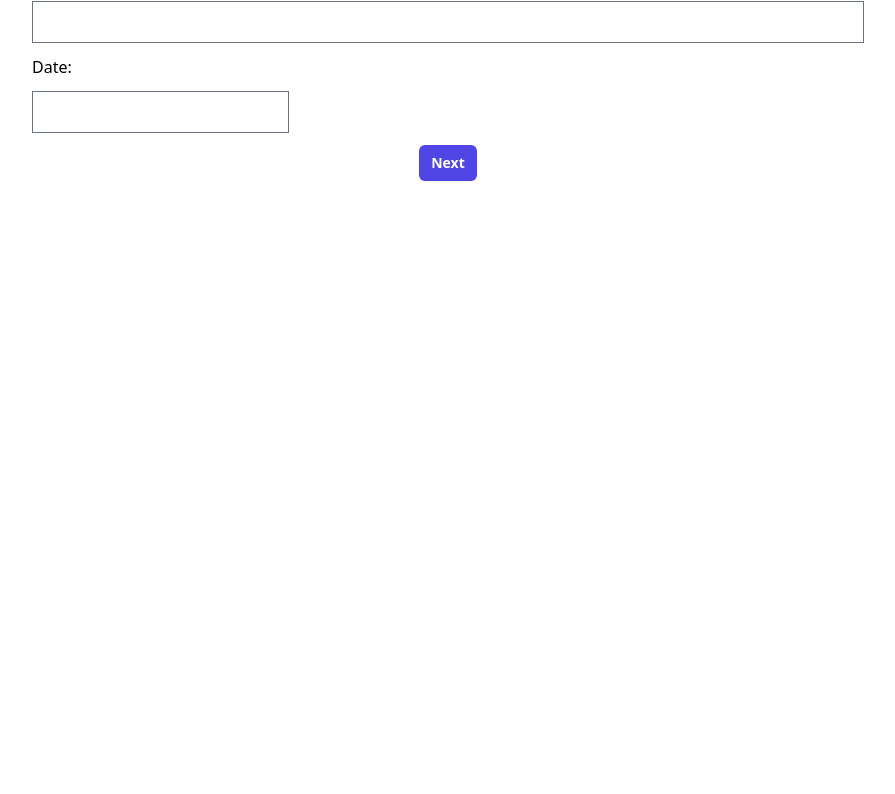
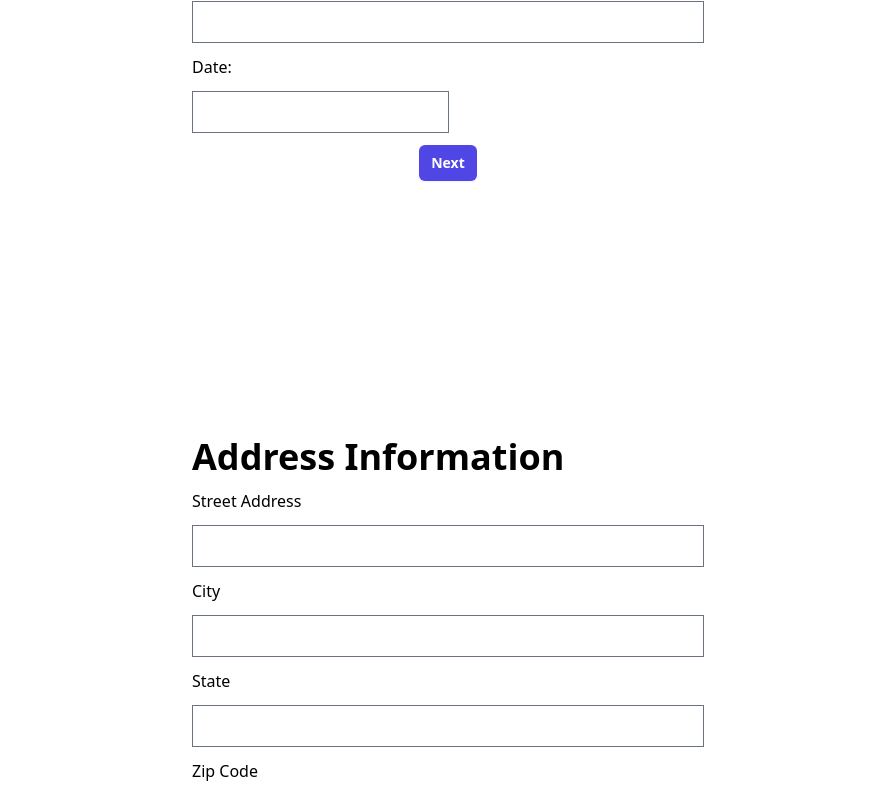
Before and after one commit to revou-fsse-3/module-4-IryIndriyanto, a React (Vite) app: page / in a window 1280 px wide. Shown: the part 305-1099 px from the top of the page, without its empty margins (192-1087 px from the left). Before the commit the page ends 800 px from the top, so only its background shows below. Built offline with nearby package versions, Linux system fonts and the light colour scheme.

Commit message:
assemble the form

```diff
--- a/src/App.tsx
+++ b/src/App.tsx
@@ -1,13 +1,12 @@
 
 import './App.css'
-import PersonalInfoForm from './containers/FormContainer/PersonalInfoForm'
+import FormContainer from './containers/FormContainer'
+
 
 function App() {
 
   return (
-    <div>
-      <PersonalInfoForm/>
-    </div>
+    <FormContainer/>
   )
 }
 
--- a/src/components/Card/index.tsx
+++ b/src/components/Card/index.tsx
@@ -6,7 +6,7 @@ interface Props extends React.HTMLAttributes<HTMLDivElement> {
 
 const Card = ({ children, ...props } : Props) => {
     return (
-        <div className= { `${`mx-auto max-w-4xl px-4 py-24 sm:px-6 sm:py-32 lg:px-8`} ${props.className}`}>
+        <div className= { `${`mx-auto max-w-xl px-4 py-24 sm:px-6 sm:py-32 lg:px-8`} ${props.className}`}>
             { children }
         </div>
     )
--- a/src/components/index.ts
+++ b/src/components/index.ts
@@ -1,2 +1,3 @@
 export { default as FormExample} from './FormExample';
 export { default as Card} from './Card';
+export { default as Button} from './Button';
--- a/src/containers/FormContainer/AccountInfoForm/index.tsx
+++ b/src/containers/FormContainer/AccountInfoForm/index.tsx
@@ -0,0 +1,58 @@
+import { useFormik } from "formik";
+import { Card, Button } from '../../../components';
+import * as yup from 'yup';
+
+const AccountInfoForm = () => {
+    const formik = useFormik({
+        initialValues: {
+          userName: '',
+          password: '',
+        },
+
+        validationSchema: yup.object({
+            userName: yup.string().required(),
+            password: yup.string().required('Password is required').min(8, 'Password must be at least 8 characters')
+            .matches(
+              /^(?=.*[a-z])(?=.*[A-Z])(?=.*\d)(?=.*[@$!%*?&])[A-Za-z\d@$!%*?&]+$/,
+              'Password must contain at least one uppercase letter, one lowercase letter, one number, and one special character',
+            )
+        }),
+
+        onSubmit: values => {
+          console.log(values)
+        },
+      });
+
+    return(
+    <Card className=' flex flex-col gap-3'>
+        <div className=' text-4xl font-bold justify-center items-center'>Account Information</div>
+        <label htmlFor="userName">Username</label>
+        <input
+            id="userName"
+            name="userName"
+            type="text"
+            onChange={formik.handleChange}
+            value={formik.values.userName}
+        />
+
+        <label htmlFor="password">Password</label>
+        <input
+            id="password"
+            name="password"
+            type="password"
+            onChange={formik.handleChange}
+            value={formik.values.password}
+        />
+
+
+
+        <div className=' flex gap-4 justify-center items-center'>
+            <Button label='Previous'/>
+            <Button type='submit' label='Submit' className=" bg-green-600"/>
+        </div>
+    </Card>
+
+    )
+}
+
+export default AccountInfoForm
--- a/src/containers/FormContainer/AddressInfoForm/index.tsx
+++ b/src/containers/FormContainer/AddressInfoForm/index.tsx
@@ -0,0 +1,73 @@
+import { useFormik } from "formik";
+import { Card, Button } from '../../../components';
+import * as yup from 'yup';
+
+const AddressInfoForm = () => {
+    const formik = useFormik({
+        initialValues: {
+          StreetAddress: '',
+          City: '',
+          State: '',
+          ZipCode: '',
+        },
+
+        validationSchema: yup.object({
+            StreetAddress: yup.string().required(),
+            City: yup.string().required(),
+
+        }),
+
+        onSubmit: values => {
+          console.log(values)
+        },
+      });
+
+    return(
+    <Card className=' flex flex-col gap-3'>
+        <div className=' text-4xl font-bold justify-center items-center'>Address Information</div>
+        <label htmlFor="StreetAddress">Street Address</label>
+        <input
+            id="StreetAddress"
+            name="StreetAddress"
+            type="text"
+            onChange={formik.handleChange}
+            value={formik.values.StreetAddress}
+        />
+
+        <label htmlFor="City">City</label>
+        <input
+            id="City"
+            name="City"
+            type="text"
+            onChange={formik.handleChange}
+            value={formik.values.City}
+        />
+
+        <label htmlFor="State">State</label>
+        <input
+            id="State"
+            name="State"
+            type="text"
+            onChange={formik.handleChange}
+            value={formik.values.State}
+        />
+
+        <label htmlFor="ZipCode">Zip Code</label>
+        <input
+            id="ZipCode"
+            name="ZipCode"
+            type="text"
+            onChange={formik.handleChange}
+            value={formik.values.ZipCode}
+        />
+
+        <div className=' flex gap-4 justify-center items-center'>
+            <Button label='Previous'/>
+            <Button label='Next'/>
+        </div>
+    </Card>
+
+    )
+}
+
+export default AddressInfoForm
--- a/src/containers/FormContainer/PersonalInfoForm/index.tsx
+++ b/src/containers/FormContainer/PersonalInfoForm/index.tsx
@@ -2,8 +2,7 @@ import { useFormik } from 'formik';
 import * as yup from 'yup';
 import DatePicker from 'react-datepicker';
 import 'react-datepicker/dist/react-datepicker.css';
-import Button from '../../../components/Button';
-import { Card } from '../../../components';
+import { Card, Button } from '../../../components';
 
 const PersonalInfoForm = () => {
   const formik = useFormik({
--- a/src/containers/FormContainer/index.tsx
+++ b/src/containers/FormContainer/index.tsx
@@ -1,13 +1,25 @@
-import { Card, FormExample } from "../../components"
-
+import { useFormik } from "formik"
+import AccountInfoForm from "./AccountInfoForm"
+import AddressInfoForm from "./AddressInfoForm"
+import PersonalInfoForm from "./PersonalInfoForm"
 
 const FormContainer = () => {
+    const formik = useFormik({initialValues: {
+        firstName: '',
+        lastName: '',
+        email: '',
+      },
+      onSubmit: values => {
+        console.log(values);
+      },
+    });
 
-    return (
-        <Card>
-            <FormExample/>
-        </Card>
-
+    return(
+        <form onSubmit={formik.handleSubmit}>
+            <PersonalInfoForm/>
+            <AddressInfoForm/>
+            <AccountInfoForm/>
+        </form>
     )
 }
 
```
